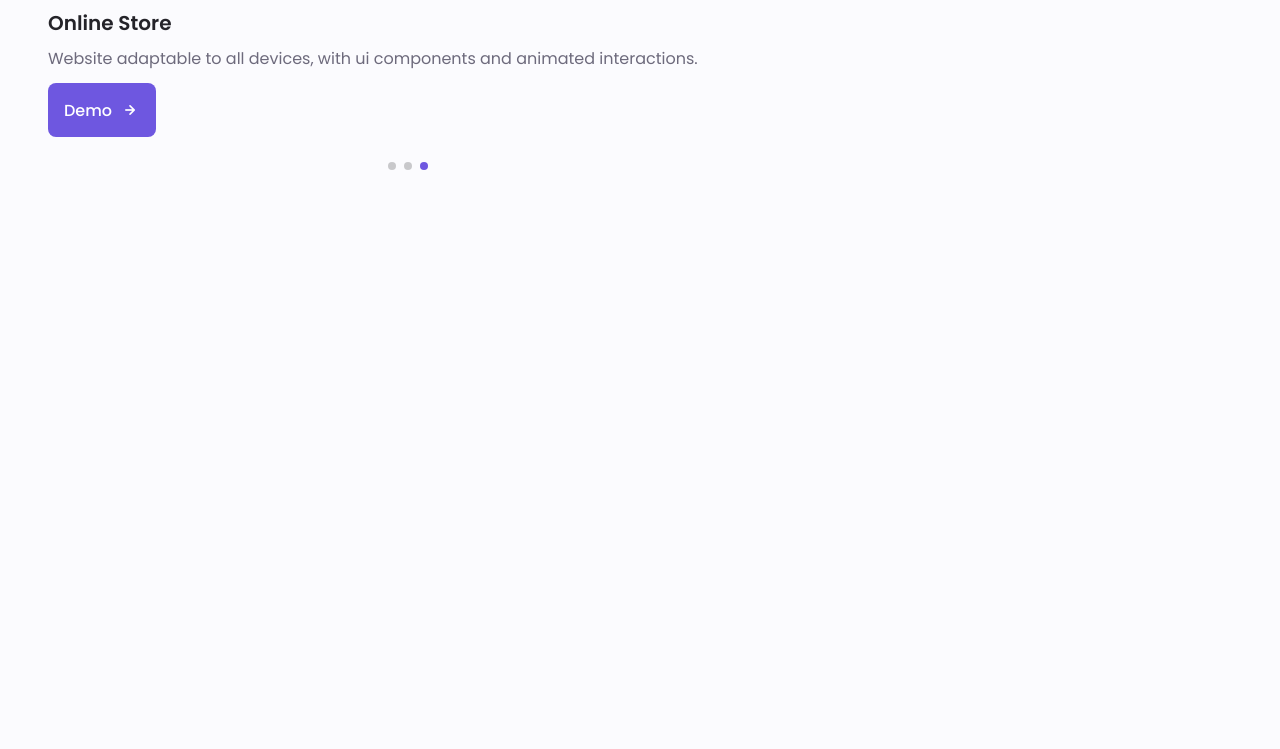
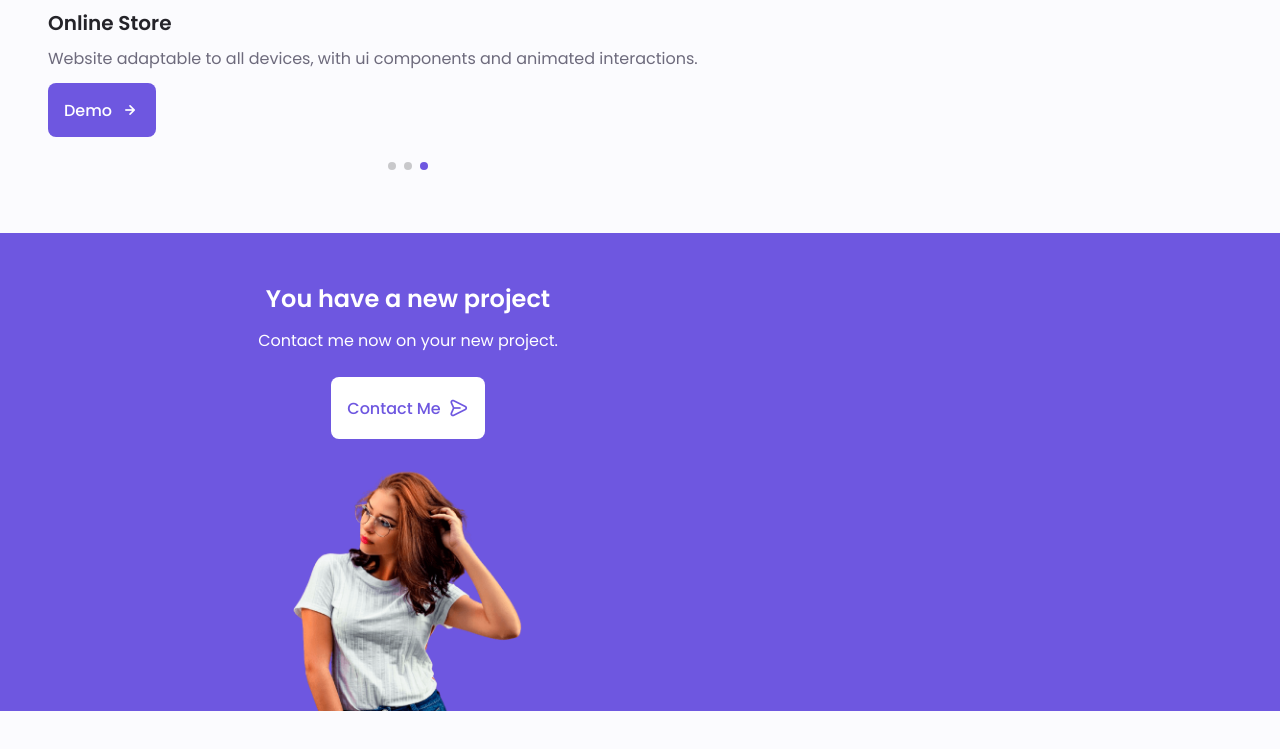
Before and after one commit to kunal7238/Resume, a plain HTML site: page index.html in a window 1280 px wide. Shown: the part 3738-4487 px from the top of the page. Before the commit the page ends 4275 px from the top, so only its background shows below. Drawn offline with nearby package versions, Linux system fonts and the light colour scheme; a web font is replaced by a local one.

Commit message:
add prject in mind section

```diff
--- a/assets/css/styles.css
+++ b/assets/css/styles.css
@@ -338,6 +338,15 @@ img{
     font-size: 1.25rem;
     margin-left: var(--mb-0-5);
     transition: .3s;
+}
+
+.button--white{
+    background-color: #FFF;
+    color: var(--first-color);
+}
+
+.button--white:hover{
+    background-color: #FFF;
 }
 
 .button--flex{
@@ -740,7 +749,33 @@ img{
 }
 
 /*==================== PROJECT IN MIND ====================*/
+.project{
+    text-align: center;
+}
 
+.project__bg{
+    background-color: var(--first-color-second);
+    padding-top: 3rem;
+}
+
+.project__title{
+    font-size: var(--h2-font-size);
+    margin-bottom: var(--mb-0-75);
+}
+
+.project__description{
+    margin-bottom: var(--mb-1-5);
+}
+
+.project__title,
+.project__description{
+    color: #FFF;
+}
+
+.project__img{
+    width: 232px;
+    justify-self: center;
+}
 
 /*==================== TESTIMONIAL ====================*/
 
--- a/index.html
+++ b/index.html
@@ -659,8 +659,20 @@
 
         <!--==================== PROJECT IN MIND ====================-->
         <section class="project section">
+            <div class="project__bg">
+                <div class="project__container container grid">
+                    <div class="project__data">
+                        <h2 class="project__title">You have a new project</h2>
+                        <p class="project__description">Contact me now on your new project.</p>
+                        <a href="#contact" class="button button--flex button--white">
+                            Contact Me
+                            <i class="uil uil-message project__icon button__icon"></i>
+                        </a>
+                    </div>
 
-
+                    <img src="assets/img/project.png" alt="" class="project__img">
+                </div>
+            </div>
         </section>
 
         <!--==================== TESTIMONIAL ====================-->
```
